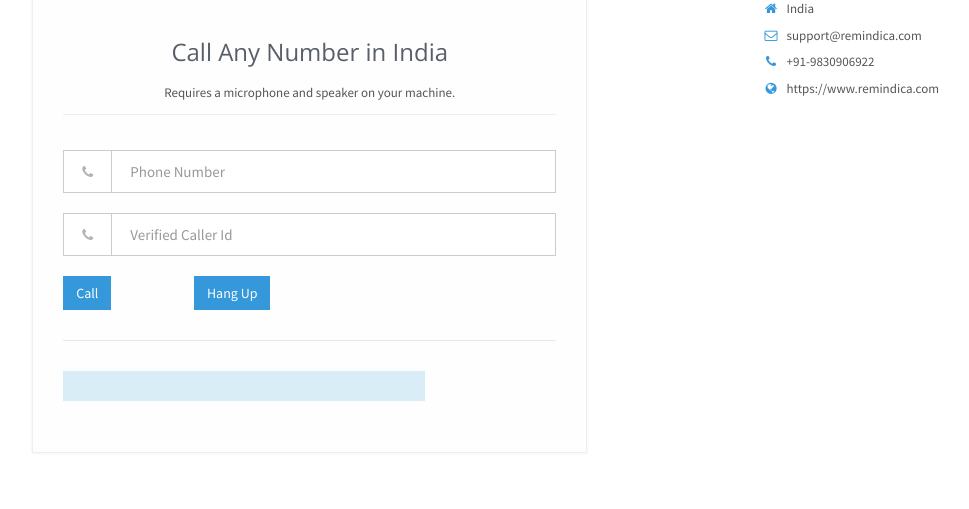
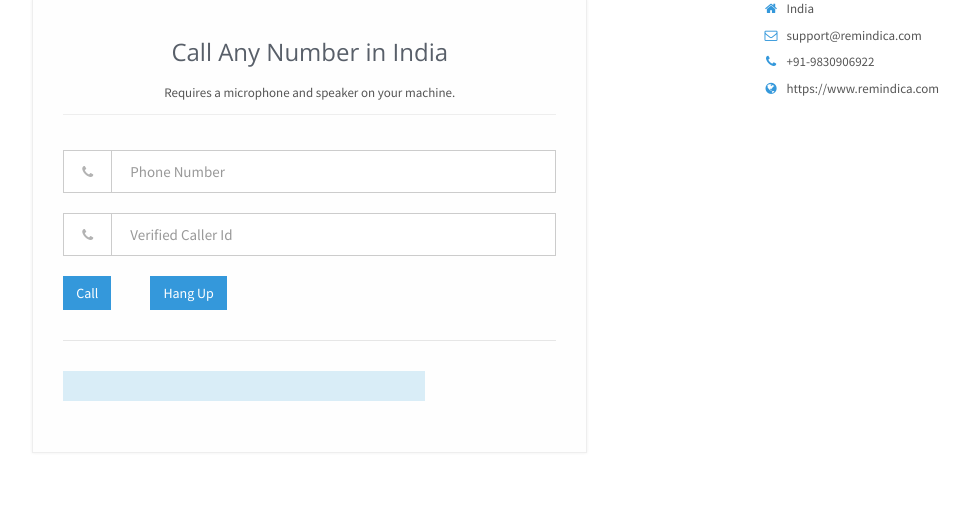
Before and after one commit to udayj/ReminderService, a Flask app: template templates/browser_phone.html in a window 1280 px wide. Shown: the part 429-938 px from the top of the page, without its empty margins (199-1168 px from the left). Run offline with Flask 2, Linux system fonts and the light colour scheme; the template is opened without the code that fills it, so the values that code supplies are empty; parts of the project's set-up code (start-up, migrations or seed data) failed here and were passed over; some libraries are stand-ins or nearby versions.

Commit message:
css changes for call buttons

```diff
--- a/templates/browser_phone.html
+++ b/templates/browser_phone.html
@@ -94,15 +94,15 @@
                     </div>
 
                     <div class="row">
-                        <div class="col-md-2">
+                        <div class="col-md-1 col-sm-5 col-xs-2">
                             <button class="btn-u " type="button" onclick="call()">Call</button>
 
                         </div>
-                        <div class="col-md-1">
+                        <div class="col-md-1 col-sm-2 col-xs-1">
 
 
                         </div>
-                        <div class="col-md-3">
+                        <div class="col-md-1 col-sm-5 col-xs-2">
                             <button class="btn-u" type="button" onclick="hangup()">Hang Up</button>
                         </div>
                     </div>
```
